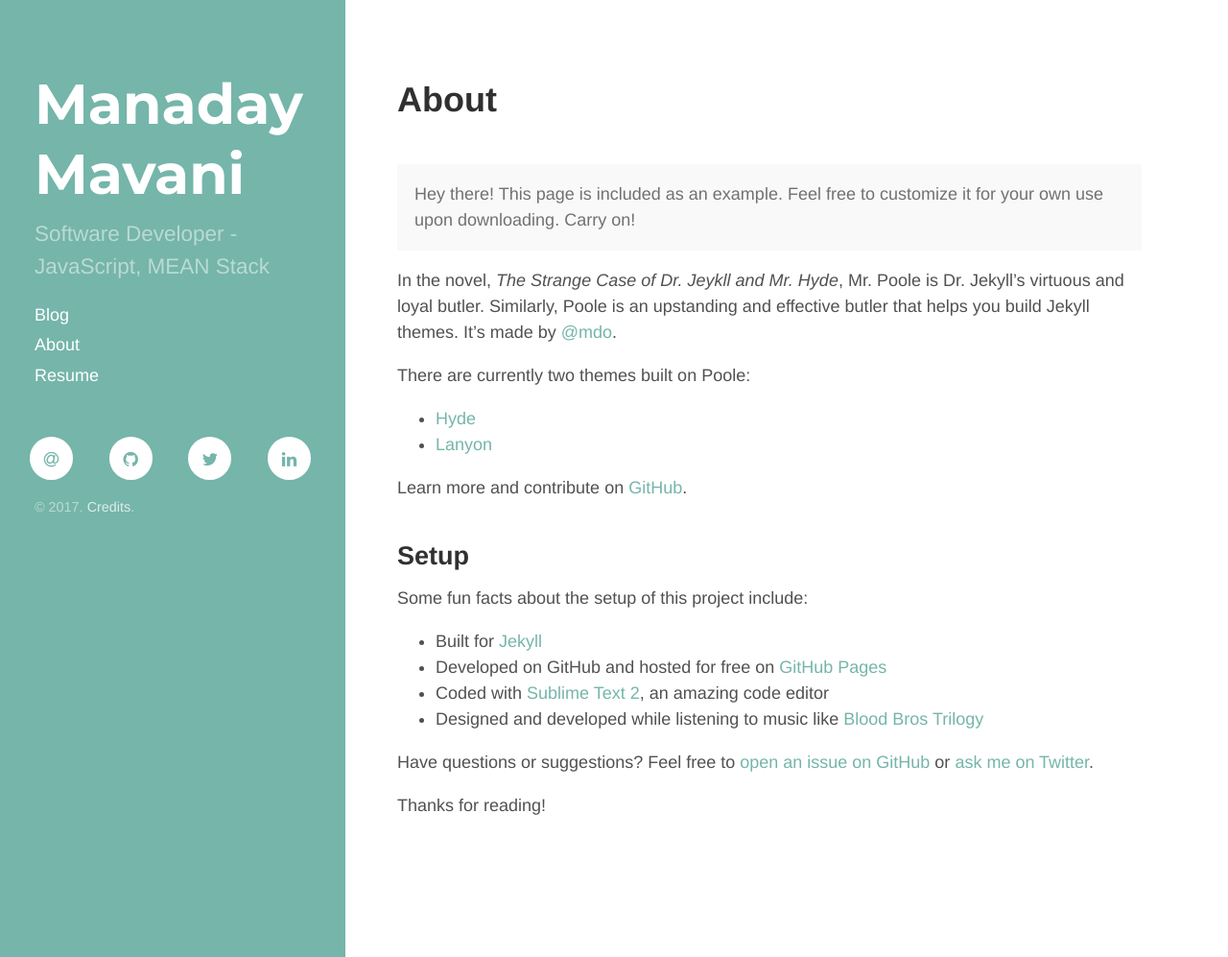
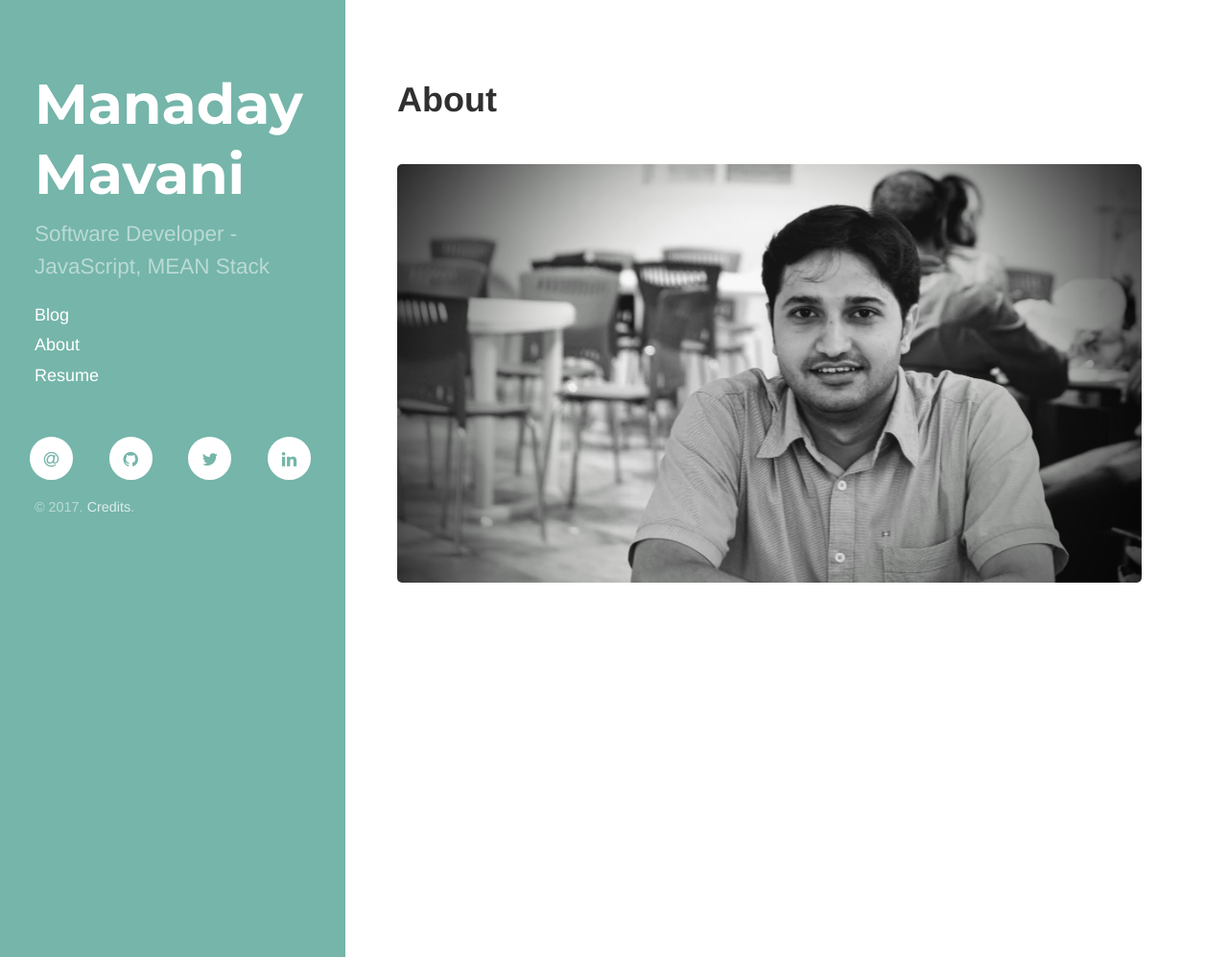
Before and after one commit to ManadayM/manadaym.github.io, a Jekyll site: the page built from about.md, in a window 1280 px wide and 997 px high. Shown: the whole window at 96% size. Built offline with Jekyll 4.4.1, drawn with Linux system fonts in a browser that asks for light colours; nearby versions of some CDN libraries.

Commit message:
Adds profile image in About

```diff
--- a/about.md
+++ b/about.md
@@ -3,28 +3,4 @@ layout: page
 title: About
 ---
 
-<p class="message">
-  Hey there! This page is included as an example. Feel free to customize it for your own use upon downloading. Carry on!
-</p>
-
-In the novel, *The Strange Case of Dr. Jeykll and Mr. Hyde*, Mr. Poole is Dr. Jekyll's virtuous and loyal butler. Similarly, Poole is an upstanding and effective butler that helps you build Jekyll themes. It's made by [@mdo](https://twitter.com/mdo).
-
-There are currently two themes built on Poole:
-
-* [Hyde](http://hyde.getpoole.com)
-* [Lanyon](http://lanyon.getpoole.com)
-
-Learn more and contribute on [GitHub](https://github.com/poole).
-
-## Setup
-
-Some fun facts about the setup of this project include:
-
-* Built for [Jekyll](http://jekyllrb.com)
-* Developed on GitHub and hosted for free on [GitHub Pages](https://pages.github.com)
-* Coded with [Sublime Text 2](http://sublimetext.com), an amazing code editor
-* Designed and developed while listening to music like [Blood Bros Trilogy](https://soundcloud.com/maddecent/sets/blood-bros-series)
-
-Have questions or suggestions? Feel free to [open an issue on GitHub](https://github.com/poole/issues/new) or [ask me on Twitter](https://twitter.com/mdo).
-
-Thanks for reading!
+![that's me!](/public/images/profile_bw.JPG)
```
Also changed, not shown: public/images/profile_bw.JPG (added).
